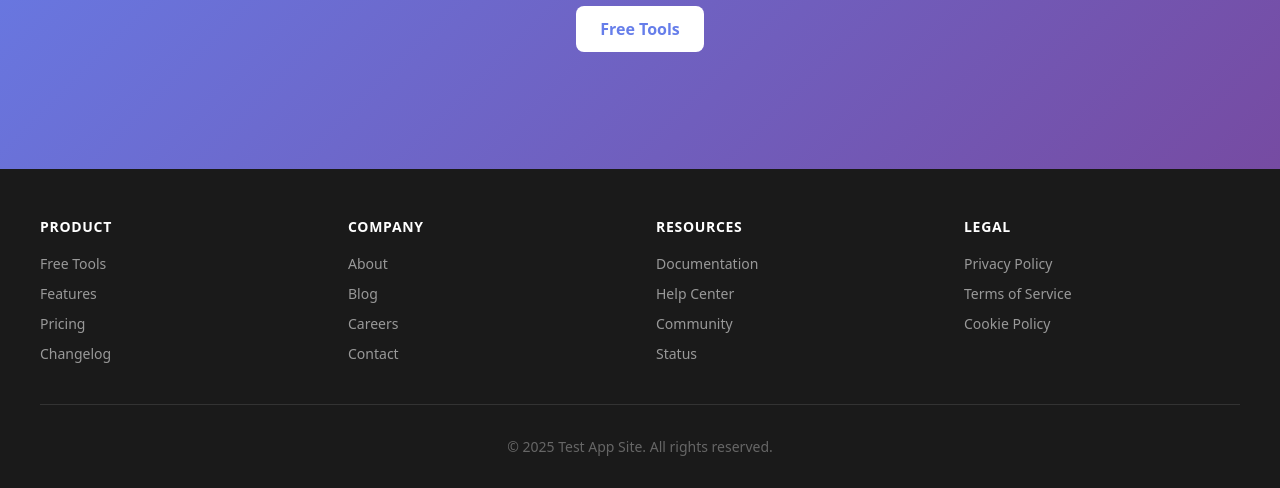
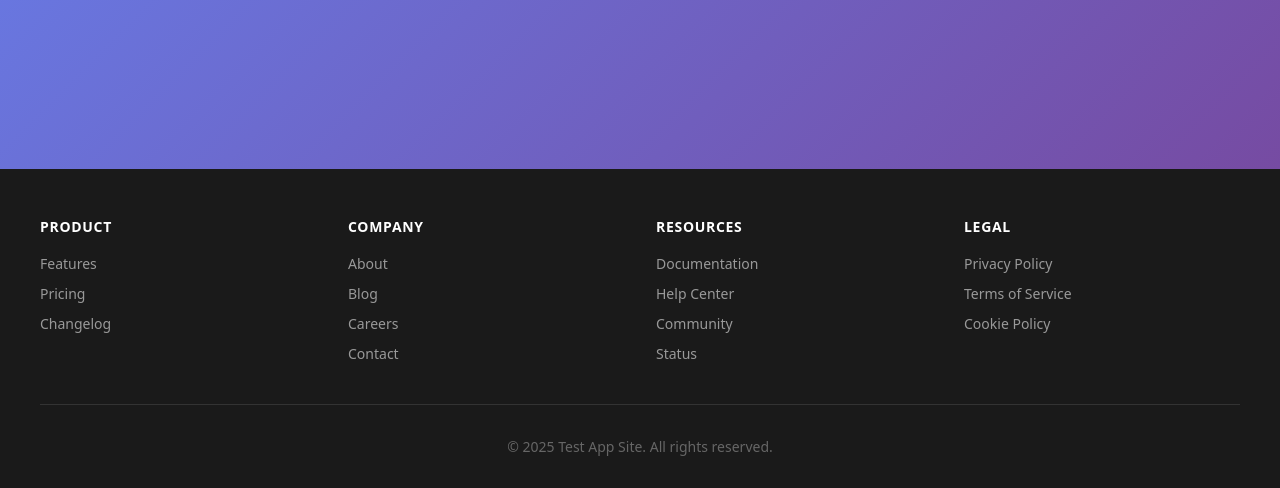
Before and after one commit to scowalt/testappsite.net, an Astro site in the folder apps/marketing/: page / in a window 1280 px wide. Shown: the part 312-800 px from the top of the page. Built offline with nearby package versions, Linux system fonts and the light colour scheme; Astro itself is replaced by a stand-in of ours.

Commit message:
Serve testappsite.net from custom domains and drop links to the removed free tools

```diff
--- a/apps/marketing/src/pages/index.astro
+++ b/apps/marketing/src/pages/index.astro
@@ -77,23 +77,6 @@
 				margin-bottom: 2rem;
 				opacity: 0.9;
 			}
-			.hero-cta {
-				display: flex;
-				gap: 1rem;
-			}
-			.hero-cta a {
-				padding: 0.75rem 1.5rem;
-				background: white;
-				color: #667eea;
-				text-decoration: none;
-				border-radius: 0.5rem;
-				font-weight: 600;
-				transition: transform 0.2s, box-shadow 0.2s;
-			}
-			.hero-cta a:hover {
-				transform: translateY(-2px);
-				box-shadow: 0 4px 12px rgba(0,0,0,0.15);
-			}
 
 			footer {
 				background: #1a1a1a;
@@ -144,7 +127,6 @@
 		<nav>
 			<a href="/" class="logo">Test App Site</a>
 			<ul class="nav-links">
-				<li><a href="/free-tools">Free Tools</a></li>
 				<li><a href="/about">About</a></li>
 				<li><a href="/contact">Contact</a></li>
 			</ul>
@@ -153,9 +135,6 @@
 		<main class="hero">
 			<h1>Test App Site</h1>
 			<p>Welcome to the test app site</p>
-			<div class="hero-cta">
-				<a href="/free-tools">Free Tools</a>
-			</div>
 		</main>
 
 		<footer>
@@ -163,7 +142,6 @@
 				<div class="footer-col">
 					<h4>Product</h4>
 					<ul>
-						<li><a href="/free-tools">Free Tools</a></li>
 						<li><a href="/features">Features</a></li>
 						<li><a href="/pricing">Pricing</a></li>
 						<li><a href="/changelog">Changelog</a></li>
```
Also changed, not shown: apps/marketing/wrangler.toml (+4 -4 lines).
